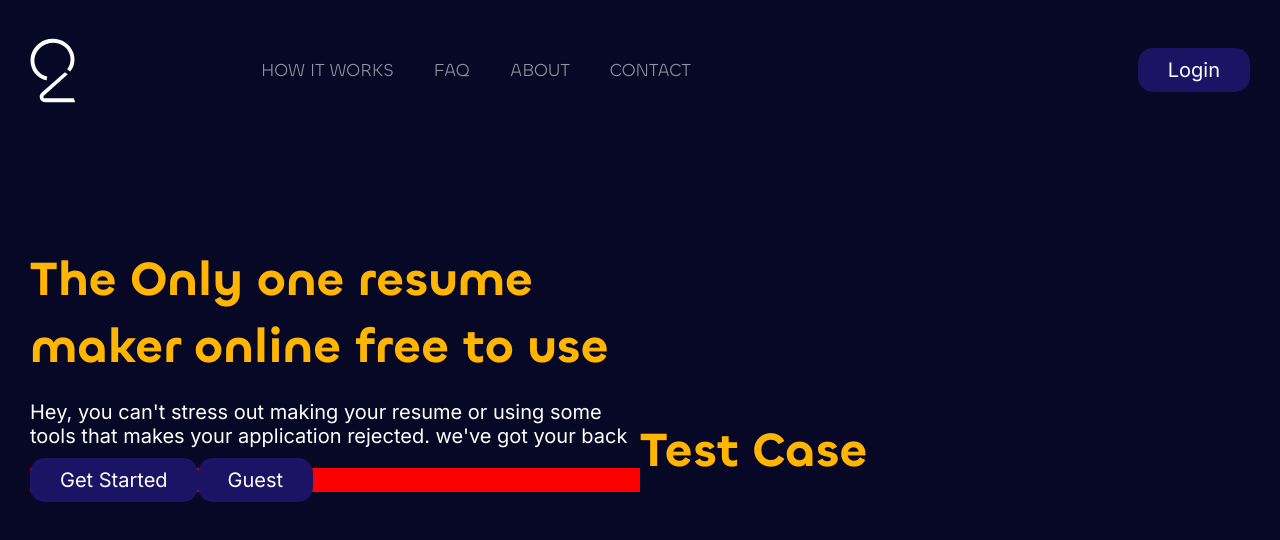
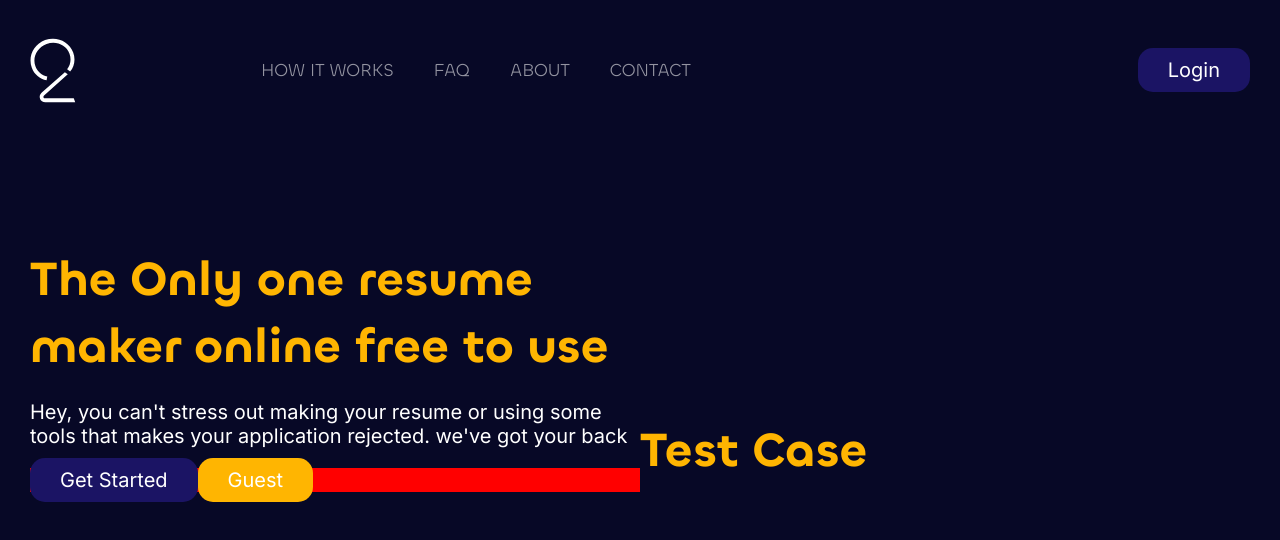
Before and after one commit to uwenayoallain/cv, a Next.js app: page / in a window 1280 px wide. Shown: the top 540 px of the page. Built offline with nearby package versions, Linux system fonts and the light colour scheme.

Commit message:
improve ui

```diff
--- a/pages/index.tsx
+++ b/pages/index.tsx
@@ -39,7 +39,7 @@ const Home: NextPage = () => {
                   <a className='btn'>Get Started</a>
                 </Link>
                 <Link href='/'>
-                  <a className='btn'>Guest</a>
+                  <a className='btn v-2'>Guest</a>
                 </Link>
               </div>
             </div>
--- a/styles/_variables.scss
+++ b/styles/_variables.scss
@@ -1,6 +1,7 @@
 $primary-bg: #070826;
 $primary-text: #fff;
 $primary-heading: #ffb501;
+$primary-heading-hover: #ffb701a6;
 $primary-btn: #1b1464;
 $primary-btn-hover: #1b1464a0;
 $primary-text-hover: rgba(255, 255, 255, 0.57);
--- a/styles/globals.scss
+++ b/styles/globals.scss
@@ -34,8 +34,7 @@
 @font-face {
   font-family: "Chillax-Bold";
   src: url("../public/fonts/Chillax-Bold.woff2") format("woff2"),
-    url("../public/fonts/Chillax-Bold.woff") format("woff"),
-    url("../public/fonts/Chillax-Bold.ttf") format("truetype");
+    url("../public/fonts/Chillax-Bold.woff") format("woff"), url("../public/fonts/Chillax-Bold.ttf") format("truetype");
   font-weight: 700;
   font-display: swap;
   font-style: normal;
@@ -112,6 +111,13 @@ a {
   &:hover {
     background: $primary-btn-hover;
   }
+  &.v-2 {
+    background: $primary-heading;
+    color: $primary-text;
+    &:hover {
+      background: $primary-heading-hover;
+    }
+  }
 }
 section {
   width: 100%;
```
